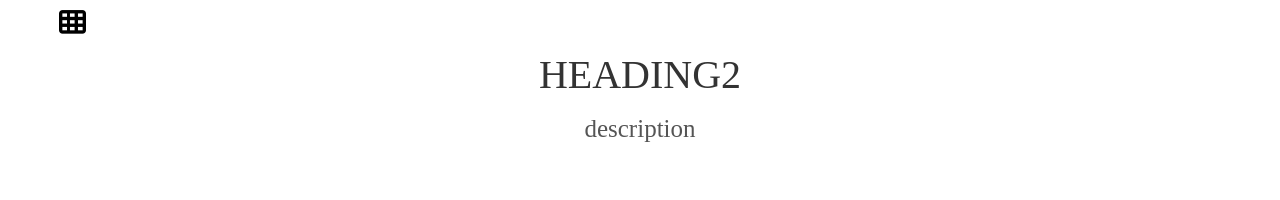
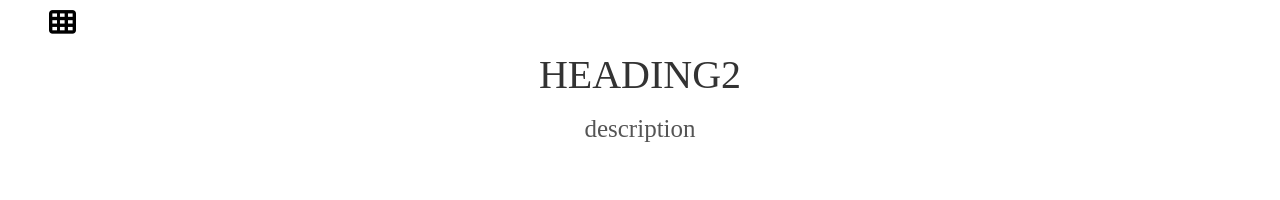
Before and after one commit to mrsunny0/template-gh-pages, a Jekyll site: the page built from index.html, in a window 1280 px wide. Shown: the part 900-1100 px from the top of the page. Built offline with Jekyll 4.4.1, drawn with Linux system fonts in a browser that asks for light colours; nearby versions of some CDN libraries; some web fonts are replaced.

Commit message:
editing toggle and nav

```diff
--- a/index.html
+++ b/index.html
@@ -191,9 +191,7 @@ layout : custom
 {% endfor %}
 </div>
 
-<!-- NAVIGATION BUTTONS -->
-
-<!-- toggle button -->
+<!-- TOGGLE BUTTON -->
 <div class="toggle" id="display-toggle">
     <input type="checkbox" class="toggle__checkbox" id="display-toggle-checkbox">
 
--- a/src/scss/components/_toggle.scss
+++ b/src/scss/components/_toggle.scss
@@ -1,8 +1,8 @@
 .toggle {
     // position
     position: sticky;
-    bottom: 5rem;
-    left: 5rem;
+    bottom: 4rem;
+    left: 4rem;
 
     // dimensions
     height: $toggle-box-radius;
```
Also changed, not shown: _layouts/custom.html (indentation only), assets/css/main.css.
